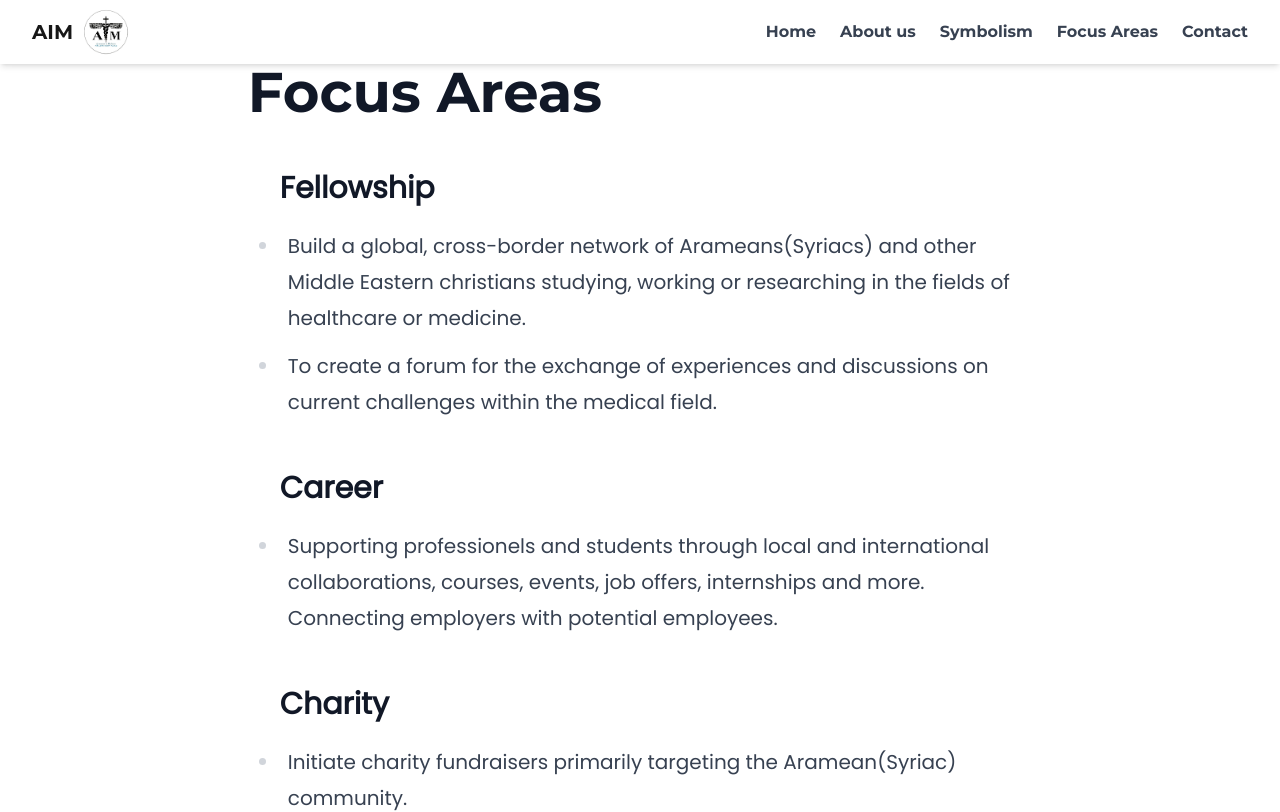
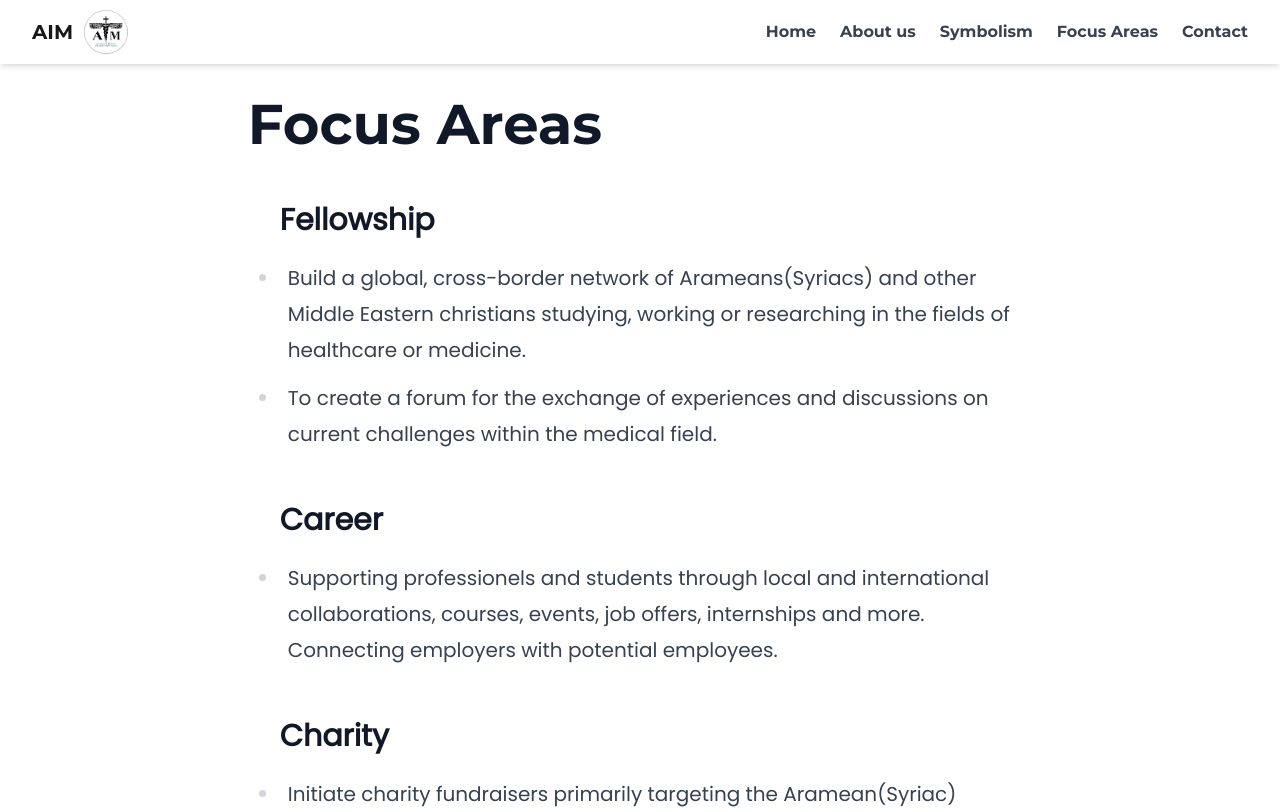
Before and after one commit to MosesDaCode/AIM-FrontEnd, a Next.js app: page /focus-areas in a window 1280 px wide. Shown: the top 812 px of the page. Built offline with nearby package versions, Linux system fonts and the light colour scheme.

Commit message:
Remove css

```diff
--- a/app/focus-areas/page.tsx
+++ b/app/focus-areas/page.tsx
@@ -3,7 +3,7 @@ import { montserrat, poppins } from "@/assets/Fonts";
 export default function About() {
   return (
     <section>
-      <article className="max-w-prose prose mx-auto lg:prose-xl px-4 lg:pt-8lg:grid lg:grid-cols-3">
+      <article className="max-w-prose prose mx-auto lg:prose-xl px-4 lg:pt-8">
         <h1 className={`${montserrat.className} text-4xl`}>Focus Areas</h1>
         <ul className={`${poppins.className}`}>
           <h3>Fellowship</h3>
```
